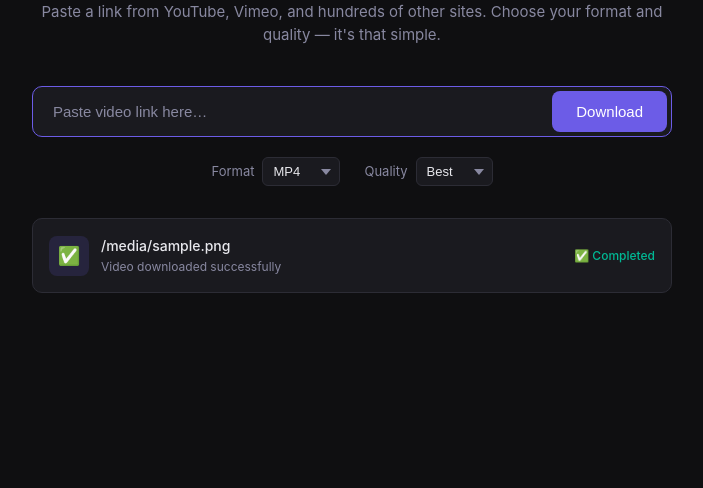
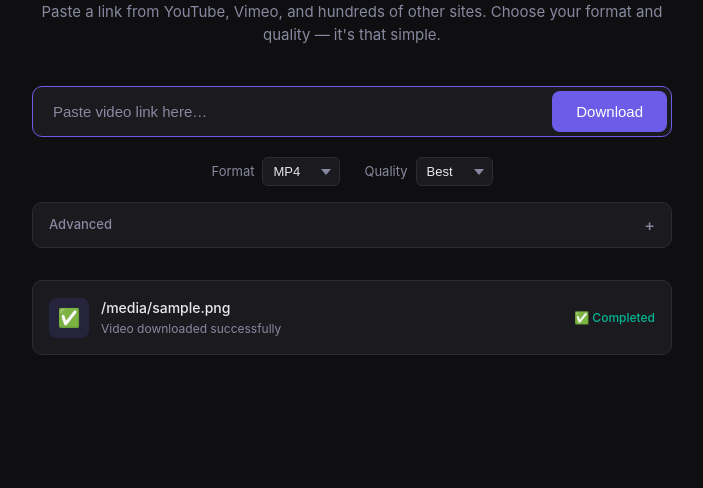
Before and after one commit to feok1ist/VideoGrabber, a Flask app: template src/template/index.html in a window 1280 px wide. Shown: the part 190-678 px from the top of the page, without its empty margins (288-991 px from the left). Run offline with Flask 3, Linux system fonts and the light colour scheme; the template is opened without the code that fills it: most values are stand-ins (such as "Sample title", 1, 10 or a date in 2020).

Commit message:
Добавил поддержку Proxy

```diff
--- a/src/main.py
+++ b/src/main.py
@@ -1,3 +1,6 @@
+import json
+from pathlib import Path
+
 from flask import Flask, render_template, request  # type: ignore[import]
 
 from utils import (
@@ -10,6 +13,25 @@ from utils import (
 
 app = Flask(__name__, template_folder="template")
 
+CONFIG_PATH = Path(__file__).resolve().parent.parent / "config.json"
+
+
+def load_proxy() -> str:
+    if CONFIG_PATH.exists():
+        try:
+            data = json.loads(CONFIG_PATH.read_text(encoding="utf-8"))
+            return data.get("proxy", "")
+        except (json.JSONDecodeError, OSError):
+            return ""
+    return ""
+
+
+def save_proxy(proxy: str) -> None:
+    CONFIG_PATH.write_text(
+        json.dumps({"proxy": proxy}, ensure_ascii=False, indent=4),
+        encoding="utf-8",
+    )
+
 
 @app.route("/", methods=["POST", "GET"])
 def main():
@@ -19,14 +41,18 @@ def main():
         url = request.form.get("url")
         format_file = request.form.get("format")
         quality = request.form.get("quality")
+        proxy = request.form.get("proxy", "").strip()
+        save_proxy(proxy)
 
-        tmp = folder_for_tmp()
+        tmp = folder_for_tmp()  # Создаёт папку под временное хранение файлов
         try:
-            ydl_opts = generation_ydl_opts(tmp, format_file, quality)
-            download_video(url, ydl_opts)
-            filename = find_downloaded_file(tmp, format_file)
+            ydl_opts = generation_ydl_opts(
+                tmp, format_file, quality, proxy
+            )  # Генерирует настройки для yt-dlp
+            download_video(url, ydl_opts)  # Скачивает видео по заданным настройкам yt-dlp
+            filename = find_downloaded_file(tmp, format_file)  # Указывает на скаченный файл в tmp
             if filename:
-                move_to_result(filename)
+                move_to_result(filename)  # Перемещает файл из tmp в папку result
             for f in tmp.iterdir():
                 try:
                     f.unlink()
@@ -35,7 +61,8 @@ def main():
         except Exception as e:
             error = f"Invalid URL or download failed: {e}"
 
-    return render_template("index.html", filename=filename, error=error)
+    proxy = load_proxy()
+    return render_template("index.html", filename=filename, error=error, proxy=proxy)
 
 
 if __name__ == "__main__":
--- a/src/static/css/style.css
+++ b/src/static/css/style.css
@@ -221,6 +221,78 @@ body {
     outline: none;
 }
 
+/* Advanced */
+.advanced {
+    margin-top: 16px;
+    border: 1px solid var(--border);
+    border-radius: var(--radius);
+    background: var(--surface);
+}
+
+.advanced__summary {
+    list-style: none;
+    cursor: pointer;
+    padding: 10px 16px;
+    font-size: 13px;
+    font-weight: 500;
+    color: var(--text-muted);
+    display: flex;
+    align-items: center;
+    justify-content: space-between;
+    user-select: none;
+    transition: color var(--transition);
+}
+
+.advanced__summary::-webkit-details-marker {
+    display: none;
+}
+
+.advanced__summary::after {
+    content: "+";
+    font-size: 16px;
+    color: var(--text-muted);
+    transition: transform var(--transition);
+}
+
+.advanced[open] .advanced__summary::after {
+    transform: rotate(45deg);
+}
+
+.advanced__summary:hover {
+    color: var(--text);
+}
+
+.advanced__body {
+    display: flex;
+    flex-direction: column;
+    gap: 6px;
+    padding: 0 16px 16px;
+}
+
+.advanced__label {
+    font-size: 12px;
+    color: var(--text-muted);
+}
+
+.advanced__input {
+    background: var(--bg);
+    color: var(--text);
+    border: 1px solid var(--border);
+    border-radius: 6px;
+    padding: 8px 12px;
+    font-size: 13px;
+    outline: none;
+    transition: border-color var(--transition);
+}
+
+.advanced__input:focus {
+    border-color: var(--accent);
+}
+
+.advanced__input::placeholder {
+    color: var(--text-muted);
+}
+
 /* Results */
 .results {
     width: 100%;
--- a/src/template/index.html
+++ b/src/template/index.html
@@ -57,6 +57,21 @@
                 </div>
             </div>
 
+            <details class="advanced">
+                <summary class="advanced__summary">Advanced</summary>
+                <div class="advanced__body">
+                    <label class="advanced__label" for="proxy-input">Proxy (optional)</label>
+                    <input
+                        id="proxy-input"
+                        name="proxy"
+                        class="advanced__input"
+                        type="text"
+                        placeholder="http://user:pass@host:port"
+                        value="{{ proxy or '' }}"
+                    >
+                </div>
+            </details>
+
             {% if error %}
             <div class="error-msg visible">{{ error }}</div>
             {% endif %}
--- a/src/utils.py
+++ b/src/utils.py
@@ -41,10 +41,8 @@ def download_video(url, ydl_opts):
         ydl.download([url])
 
 
-def generation_ydl_opts(file_path, format_file: str, quality: str):
-    base = {
-        "outtmpl": f"{str(file_path)}/%(title)s.%(ext)s",
-    }
+def generation_ydl_opts(file_path, format_file: str, quality: str, proxy: str):
+    base = {"outtmpl": f"{str(file_path)}/%(title)s.%(ext)s", "proxy": proxy}
 
     formats = {
         "mp4": {
```
Also changed, not shown: README.md, 2 other files.
